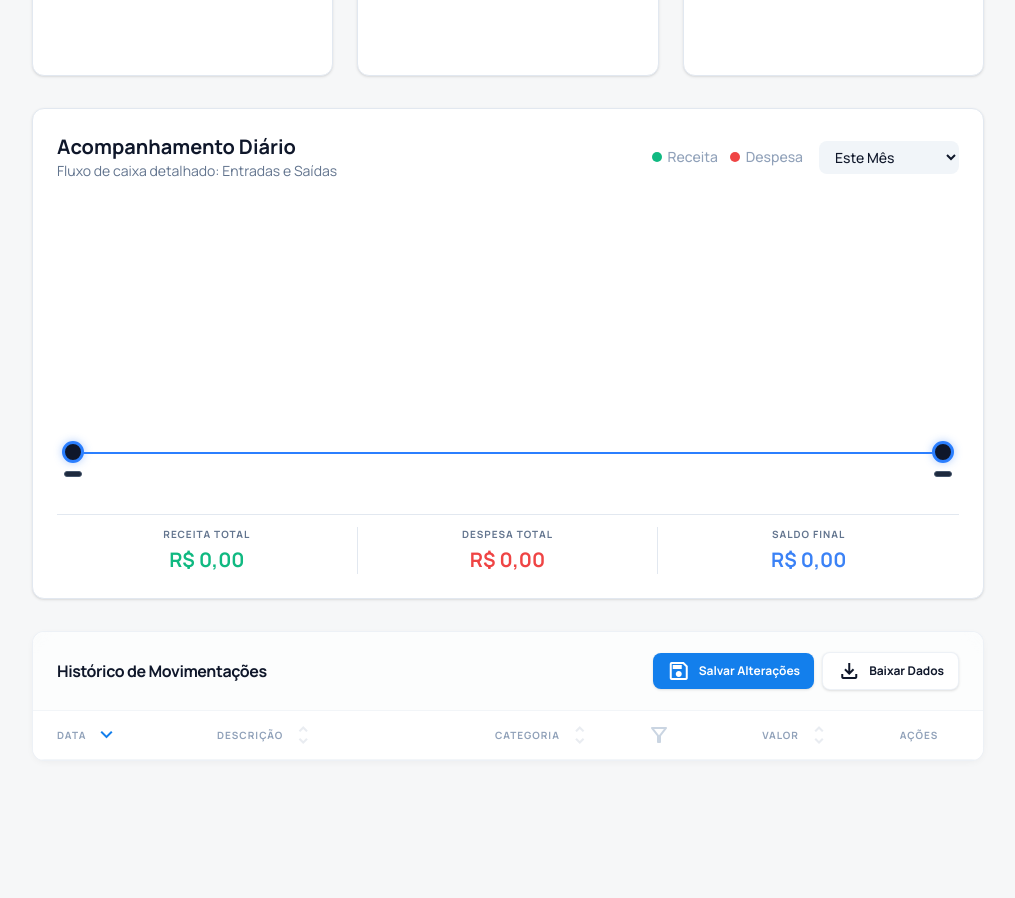
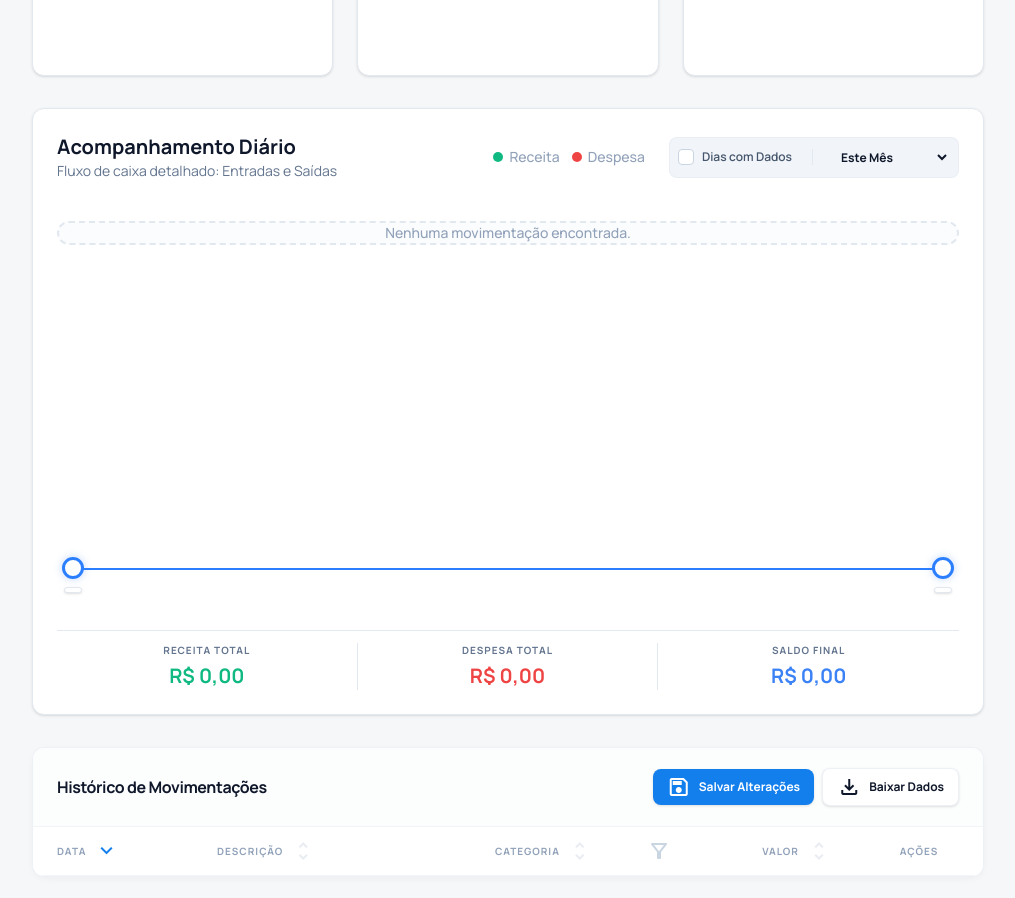
Before and after one commit to wkk-ai/fin-dash-wkkai, a Next.js app: page /movements in a window 1280 px wide. Shown: the part 1120-2018 px from the top of the page, without its empty margins (128-1143 px from the left). Before the commit the page ends 1913 px from the top, so only its background shows below. Built offline with nearby package versions, Linux system fonts and the light colour scheme.

Commit message:
feat: Enhance daily tracking chart with "Last 7/30 Days" ranges, a filter to show only days with data, and updated translations.

```diff
--- a/components/DailyTrackingChart.tsx
+++ b/components/DailyTrackingChart.tsx
@@ -12,9 +12,10 @@ interface Props {
 }
 
 export default function DailyTrackingChart({ movements, t, formatCurrency }: Props) {
-    const [timeRange, setTimeRange] = useState<"week" | "month" | "quarter" | "semester" | "year">("month");
+    const [timeRange, setTimeRange] = useState<"week" | "month" | "quarter" | "semester" | "year" | "last7" | "last30">("month");
     const [rangeStart, setRangeStart] = useState(0);
     const [rangeEnd, setRangeEnd] = useState(100); // percentage 0-100
+    const [showOnlyWithData, setShowOnlyWithData] = useState(false);
 
     const chartData = useMemo(() => {
         if (!movements.length) return [];
@@ -30,7 +31,7 @@ export default function DailyTrackingChart({ movements, t, formatCurrency }: Pro
             const day = today.getDay();
             const diff = today.getDate() - day + (day === 0 ? -6 : 1);
             startDate = new Date(today.getFullYear(), today.getMonth(), diff);
-            // "Até sexta" as requested
+            // "Até sexta"
             endDate = new Date(startDate);
             endDate.setDate(startDate.getDate() + 4);
         } else if (timeRange === "month") {
@@ -47,6 +48,14 @@ export default function DailyTrackingChart({ movements, t, formatCurrency }: Pro
         } else if (timeRange === "year") {
             startDate = new Date(today.getFullYear(), 0, 1);
             endDate = new Date(today.getFullYear(), 11, 31);
+        } else if (timeRange === "last7") {
+            startDate = new Date(today);
+            startDate.setDate(today.getDate() - 7);
+            endDate = new Date(today);
+        } else if (timeRange === "last30") {
+            startDate = new Date(today);
+            startDate.setDate(today.getDate() - 30);
+            endDate = new Date(today);
         }
 
         const filtered = movements.filter(m => {
@@ -75,7 +84,7 @@ export default function DailyTrackingChart({ movements, t, formatCurrency }: Pro
             const isoKey = current.toISOString().split('T')[0];
             if (dailyAgg[isoKey]) {
                 result.push(dailyAgg[isoKey]);
-            } else {
+            } else if (!showOnlyWithData) {
                 const dateStr = current.toLocaleDateString('pt-BR', { day: '2-digit', month: 'short' }).replace('.', '');
                 result.push({ date: dateStr, dateObj: new Date(current), income: 0, expense: 0 });
             }
@@ -83,7 +92,7 @@ export default function DailyTrackingChart({ movements, t, formatCurrency }: Pro
         }
 
         return result;
-    }, [movements, timeRange]);
+    }, [movements, timeRange, showOnlyWithData]);
 
     // Reset range when time range changes
     const handleTimeRangeChange = (val: string) => {
@@ -99,13 +108,17 @@ export default function DailyTrackingChart({ movements, t, formatCurrency }: Pro
         return chartData.slice(startIdx, endIdx + 1);
     }, [chartData, rangeStart, rangeEnd]);
 
+
     const startLabel = displayData.length > 0 ? displayData[0].date : '';
     const endLabel = displayData.length > 0 ? displayData[displayData.length - 1].date : '';
 
     const kpis = useMemo(() => {
         const totalIncome = displayData.reduce((acc, curr) => acc + curr.income, 0);
         const totalExpense = displayData.reduce((acc, curr) => acc + curr.expense, 0);
-        return { income: totalIncome, expense: totalExpense, net: totalIncome - totalExpense };
+        // Correcting net balance: income is positive, expense is usually negative in the DB
+        // If expense is already negative, adding it is correct. If it's positive, we subtract.
+        // Let's use the explicit subtraction of absolute values to be safe or just sum raw if they are signed.
+        return { income: totalIncome, expense: totalExpense, net: totalIncome + totalExpense };
     }, [displayData]);
 
     // --- Custom Range Slider ---
@@ -151,17 +164,31 @@ export default function DailyTrackingChart({ movements, t, formatCurrency }: Pro
                     <p className="text-sm text-slate-500 dark:text-slate-400">{t("movements.dailyTrackingDesc")}</p>
                 </div>
 
-                <div className="flex items-center gap-4">
-                    <div className="flex items-center gap-3 text-sm font-medium">
+                <div className="flex flex-wrap items-center gap-4">
+                    <div className="hidden lg:flex items-center gap-3 text-sm font-medium mr-2">
                         <div className="flex items-center gap-1.5"><div className="w-2.5 h-2.5 rounded-full bg-[#10b981]"></div><span className="text-slate-400">{t("movements.income")}</span></div>
                         <div className="flex items-center gap-1.5"><div className="w-2.5 h-2.5 rounded-full bg-[#ef4444]"></div><span className="text-slate-400">{t("movements.expense")}</span></div>
                     </div>
 
+                    <div className="flex items-center gap-4 bg-slate-100 dark:bg-slate-800/50 rounded-lg p-1 px-2 border border-border/50">
+                        <div className="flex items-center gap-2 cursor-pointer group" onClick={() => setShowOnlyWithData(!showOnlyWithData)}>
+                            <div className={`w-4 h-4 rounded border transition-colors flex items-center justify-center ${showOnlyWithData ? 'bg-primary border-primary' : 'bg-surface border-slate-300 dark:border-slate-600 group-hover:border-primary'}`}>
+                                {showOnlyWithData && <span className="material-symbols-outlined text-[12px] text-white font-bold">check</span>}
+                            </div>
+                            <span className="text-xs font-semibold text-slate-600 dark:text-slate-300 select-none whitespace-nowrap">
+                                {t("movements.daysWithData")}
+                            </span>
+                        </div>
+
+                        <div className="h-4 w-px bg-border mx-1"></div>
+
                         <select
                             value={timeRange}
                             onChange={(e) => handleTimeRangeChange(e.target.value)}
-                        className="bg-slate-100 dark:bg-slate-800 border-none text-sm rounded-lg px-3 py-1.5 font-medium text-foreground outline-none focus:ring-2 focus:ring-primary/50 cursor-pointer"
+                            className="bg-transparent border-none text-xs rounded px-1 py-1.5 font-bold text-foreground outline-none cursor-pointer"
                         >
+                            <option value="last7">{t("filters.last7")}</option>
+                            <option value="last30">{t("filters.last30")}</option>
                             <option value="week">{t("filters.thisWeek")}</option>
                             <option value="month">{t("filters.thisMonth")}</option>
                             <option value="quarter">{t("filters.thisQuarter")}</option>
@@ -170,14 +197,24 @@ export default function DailyTrackingChart({ movements, t, formatCurrency }: Pro
                         </select>
                     </div>
                 </div>
+            </div>
 
-            {/* Chart */}
-            <div style={{ width: '100%', height: 220 }}>
-                <ResponsiveContainer width="100%" height="100%">
-                    <AreaChart data={displayData} margin={{ top: 10, right: 10, left: 0, bottom: 0 }}>
+            {/* Unified Logarithmic Chart */}
+            <div className="flex-1 mt-4 relative min-h-[320px] w-full" style={{ height: 320 }}>
+                {displayData.length > 0 ? (
+                    <div className="h-full w-full">
+                        <ResponsiveContainer width="99%" height={320}>
+                            <AreaChart
+                                data={displayData.map(d => ({
+                                    ...d,
+                                    incomeScaled: Math.sqrt(Math.abs(d.income)),
+                                    expenseScaled: Math.sqrt(Math.abs(d.expense))
+                                }))}
+                                margin={{ top: 10, right: 10, left: -20, bottom: 20 }}
+                            >
                                 <defs>
                                     <linearGradient id="colorIncome" x1="0" y1="0" x2="0" y2="1">
-                                <stop offset="5%" stopColor="#10b981" stopOpacity={0.3} />
+                                        <stop offset="5%" stopColor="#10b981" stopOpacity={0.2} />
                                         <stop offset="95%" stopColor="#10b981" stopOpacity={0} />
                                     </linearGradient>
                                     <linearGradient id="colorExpense" x1="0" y1="0" x2="0" y2="1">
@@ -185,35 +222,82 @@ export default function DailyTrackingChart({ movements, t, formatCurrency }: Pro
                                         <stop offset="95%" stopColor="#ef4444" stopOpacity={0} />
                                     </linearGradient>
                                 </defs>
+
                                 <XAxis
                                     dataKey="date"
                                     axisLine={false}
                                     tickLine={false}
-                            tick={{ fontSize: 11, fill: '#64748b' }}
+                                    tick={{ fontSize: 10, fill: '#94a3b8', fontWeight: 600 }}
                                     dy={10}
-                            minTickGap={40}
+                                    minTickGap={30}
                                 />
-                        <YAxis hide />
+                                <YAxis
+                                    hide
+                                />
+
                                 <Tooltip
+                                    cursor={{ stroke: '#94a3b8', strokeWidth: 1, strokeDasharray: '4 4' }}
                                     content={({ active, payload, label }) => {
                                         if (!active || !payload?.length) return null;
+                                        const dataPoint = displayData.find(d => d.date === label);
+                                        if (!dataPoint) return null;
                                         return (
-                                    <div className="rounded-lg px-3 py-2 border shadow-lg bg-surface border-border text-foreground">
-                                        <p className="text-xs font-bold mb-1 text-slate-500">{label}</p>
-                                        <p className="text-xs font-medium text-[#10b981]">
-                                            {t("movements.income")}: {formatCurrency(payload[0]?.value as number)}
-                                        </p>
-                                        <p className="text-xs font-medium text-[#ef4444]">
-                                            {t("movements.expense")}: {formatCurrency(payload[1]?.value as number)}
-                                        </p>
+                                            <div className="rounded-xl px-4 py-3 border shadow-2xl bg-surface/90 backdrop-blur-md border-border text-foreground z-[100] pointer-events-none min-w-[180px]">
+                                                <p className="text-[10px] font-bold mb-2 text-slate-500 uppercase tracking-widest">{label}</p>
+                                                <div className="space-y-2">
+                                                    <div className="flex items-center justify-between">
+                                                        <div className="flex items-center gap-2">
+                                                            <div className="w-2 h-2 rounded-full bg-[#10b981]" />
+                                                            <span className="text-xs font-medium text-slate-500">{t("movements.income")}</span>
+                                                        </div>
+                                                        <span className="text-xs font-bold text-[#10b981]">{formatCurrency(dataPoint.income)}</span>
+                                                    </div>
+                                                    <div className="flex items-center justify-between">
+                                                        <div className="flex items-center gap-2">
+                                                            <div className="w-2 h-2 rounded-full bg-[#ef4444]" />
+                                                            <span className="text-xs font-medium text-slate-500">{t("movements.expense")}</span>
+                                                        </div>
+                                                        <span className="text-xs font-bold text-[#ef4444]">{formatCurrency(dataPoint.expense)}</span>
+                                                    </div>
+                                                    <div className="pt-2 mt-2 border-t border-border flex items-center justify-between">
+                                                        <span className="text-[10px] font-bold text-slate-400 uppercase">{t("movements.netBalance")}</span>
+                                                        <span className={`text-xs font-bold ${dataPoint.income - dataPoint.expense >= 0 ? 'text-blue-500' : 'text-amber-500'}`}>
+                                                            {formatCurrency(dataPoint.income - dataPoint.expense)}
+                                                        </span>
+                                                    </div>
+                                                </div>
                                             </div>
                                         );
                                     }}
                                 />
-                        <Area type="monotone" dataKey="income" stroke="#10b981" strokeWidth={2} fillOpacity={1} fill="url(#colorIncome)" />
-                        <Area type="monotone" dataKey="expense" stroke="#ef4444" strokeWidth={2} fillOpacity={1} fill="url(#colorExpense)" />
+
+                                <Area
+                                    type="monotone"
+                                    dataKey="incomeScaled"
+                                    stroke="#10b981"
+                                    strokeWidth={2.5}
+                                    fillOpacity={1}
+                                    fill="url(#colorIncome)"
+                                    isAnimationActive={false}
+                                />
+
+                                <Area
+                                    type="monotone"
+                                    dataKey="expenseScaled"
+                                    stroke="#ef4444"
+                                    strokeWidth={2.5}
+                                    fillOpacity={1}
+                                    fill="url(#colorExpense)"
+                                    isAnimationActive={false}
+                                />
                             </AreaChart>
                         </ResponsiveContainer>
+                    </div>
+                ) : (
+                    <div className="h-full w-full flex items-center justify-center border-2 border-dashed border-border rounded-xl bg-slate-50/50 dark:bg-slate-900/50">
+                        <p className="text-slate-400 text-sm font-medium">{t("movements.noData")}</p>
+                    </div>
+                )}
             </div>
 
             {/* Custom Range Slider — matching reference image */}
@@ -222,7 +306,7 @@ export default function DailyTrackingChart({ movements, t, formatCurrency }: Pro
                 style={{ height: 65 }}
             >
                 {/* Track line */}
-                <div ref={trackRef} className="absolute top-[11px] left-0 right-0 h-[2px] bg-slate-600 rounded-full" />
+                <div ref={trackRef} className="absolute top-[11px] left-0 right-0 h-[2px] bg-slate-200 dark:bg-slate-700 rounded-full" />
 
                 {/* Active range highlight */}
                 <div
@@ -236,8 +320,8 @@ export default function DailyTrackingChart({ movements, t, formatCurrency }: Pro
                     style={{ left: `${rangeStart}%`, top: 0, transform: 'translateX(-50%)' }}
                     onPointerDown={onPointerDown("start")}
                 >
-                    <div className="w-[22px] h-[22px] rounded-full border-[3px] border-blue-500 bg-slate-900 shadow-[0_0_8px_rgba(59,130,246,0.4)]" />
-                    <div className="mt-2 text-[11px] font-semibold text-slate-300 bg-slate-800 border border-slate-600 rounded px-2 py-0.5 whitespace-nowrap">
+                    <div className="w-[22px] h-[22px] rounded-full border-[3px] border-blue-500 bg-white dark:bg-slate-900 shadow-[0_0_8px_rgba(59,130,246,0.3)] transition-colors" />
+                    <div className="mt-2 text-[11px] font-semibold text-slate-500 dark:text-slate-300 bg-white dark:bg-slate-800 border border-slate-200 dark:border-slate-600 rounded px-2 py-0.5 whitespace-nowrap shadow-sm">
                         {startLabel}
                     </div>
                 </div>
@@ -248,8 +332,8 @@ export default function DailyTrackingChart({ movements, t, formatCurrency }: Pro
                     style={{ left: `${rangeEnd}%`, top: 0, transform: 'translateX(-50%)' }}
                     onPointerDown={onPointerDown("end")}
                 >
-                    <div className="w-[22px] h-[22px] rounded-full border-[3px] border-blue-500 bg-slate-900 shadow-[0_0_8px_rgba(59,130,246,0.4)]" />
-                    <div className="mt-2 text-[11px] font-semibold text-slate-300 bg-slate-800 border border-slate-600 rounded px-2 py-0.5 whitespace-nowrap">
+                    <div className="w-[22px] h-[22px] rounded-full border-[3px] border-blue-500 bg-white dark:bg-slate-900 shadow-[0_0_8px_rgba(59,130,246,0.3)] transition-colors" />
+                    <div className="mt-2 text-[11px] font-semibold text-slate-500 dark:text-slate-300 bg-white dark:bg-slate-800 border border-slate-200 dark:border-slate-600 rounded px-2 py-0.5 whitespace-nowrap shadow-sm">
                         {endLabel}
                     </div>
                 </div>
--- a/components/Header.tsx
+++ b/components/Header.tsx
@@ -70,7 +70,7 @@ export default function Header() {
                                     className={cn(
                                         "flex items-center px-4 py-2 transition-colors group",
                                         isActive
-                                            ? "text-white"
+                                            ? "text-slate-900 dark:text-white"
                                             : "text-slate-500 dark:text-slate-400 hover:text-slate-900 dark:hover:text-white"
                                     )}
                                 >
--- a/messages/es-ES.json
+++ b/messages/es-ES.json
@@ -180,13 +180,16 @@
     "addNewLine": "Añadir Línea",
     "dailyTracking": "Seguimiento Diario",
     "dailyTrackingDesc": "Flujo de caja detallado: Entradas y Salidas",
-    "netBalance": "Saldo Final"
+    "netBalance": "Saldo Final",
+    "daysWithData": "Días con Datos"
   },
   "filters": {
     "thisWeek": "Esta Semana",
     "thisMonth": "Este Mes",
     "thisQuarter": "Este Trimestre",
     "thisSemester": "Este Semestre",
-    "thisYear": "Este Año"
+    "thisYear": "Este Año",
+    "last7": "Últimos 7 días",
+    "last30": "Últimos 30 días"
   }
 }
--- a/messages/pt-BR.json
+++ b/messages/pt-BR.json
@@ -198,14 +198,17 @@
     "dailyTracking": "Acompanhamento Diário",
     "dailyTrackingDesc": "Fluxo de caixa detalhado: Entradas e Saídas",
     "netBalance": "Saldo Final",
-    "others": "Outros"
+    "others": "Outros",
+    "daysWithData": "Dias com Dados"
   },
   "filters": {
     "thisWeek": "Esta Semana",
     "thisMonth": "Este Mês",
     "thisQuarter": "Este Trimestre",
     "thisSemester": "Este Semestre",
-    "thisYear": "Este Ano"
+    "thisYear": "Este Ano",
+    "last7": "Últimos 7 dias",
+    "last30": "Últimos 30 dias"
   },
   "toast": {
     "pendingChanges": "Alterações pendentes não foram salvas no banco de dados.",
```
Also changed, not shown: messages/en-US.json (+5 -2 lines). Lines whose indentation alone changed are shown as unchanged.
